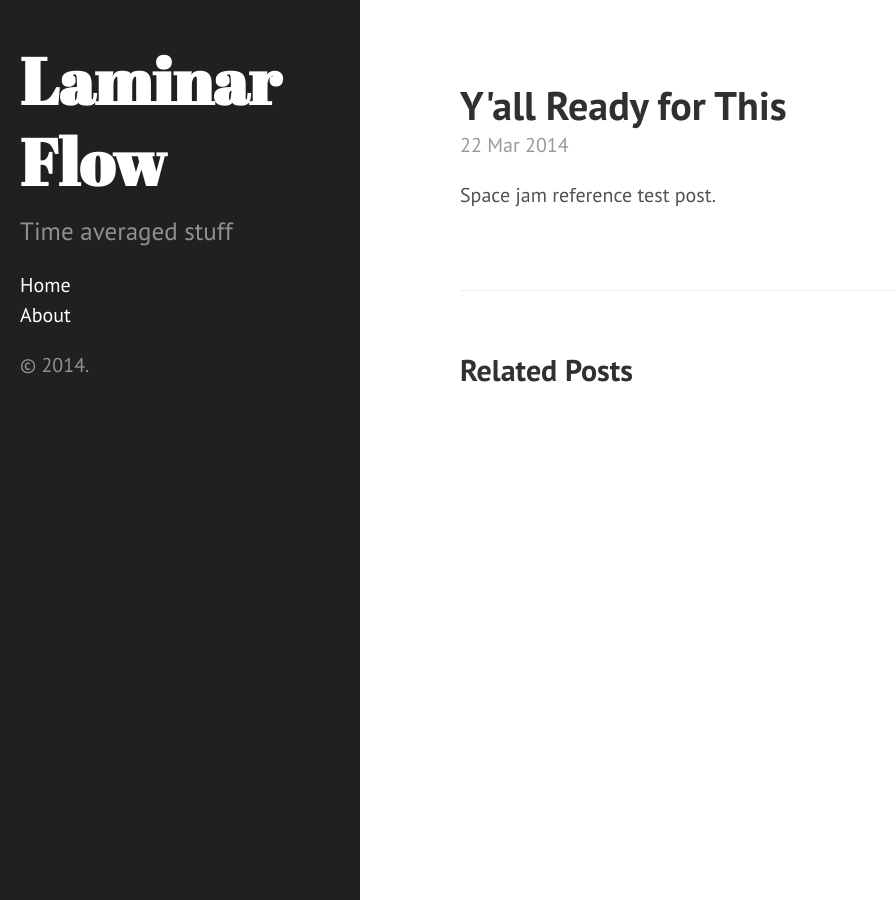
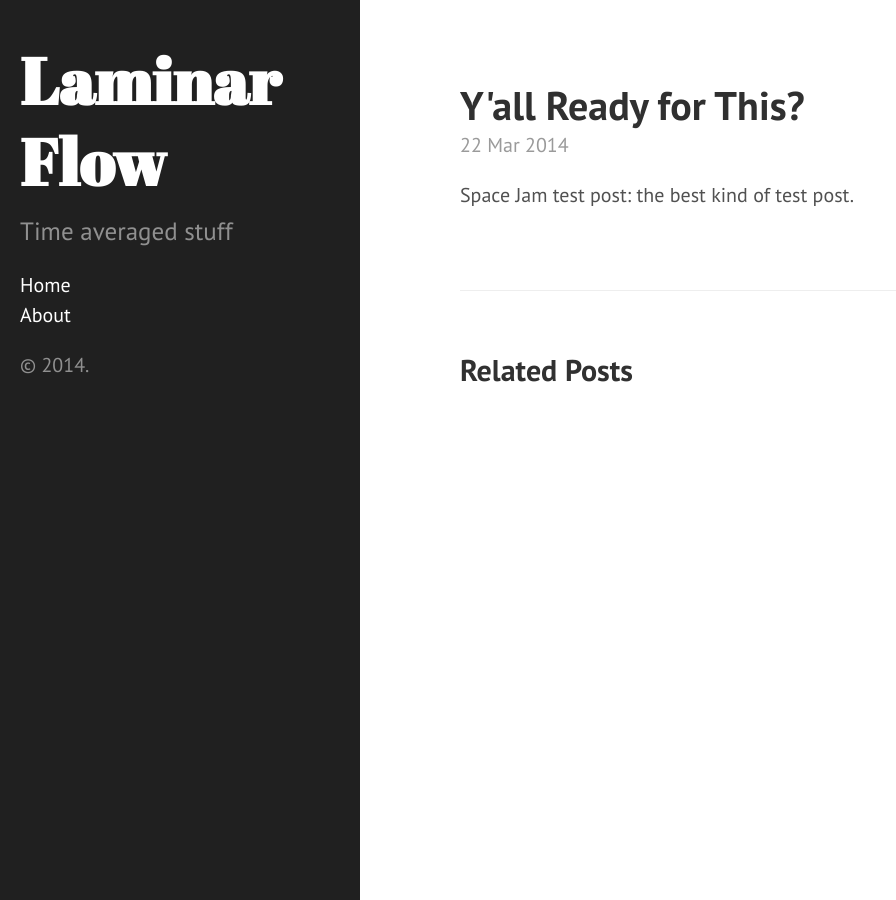
Before and after one commit to nmcintosh/nmcintosh.github.io, a Jekyll site: the page built from _posts/2014-03-22-An-Excellent-Start.md, in a window 1280 px wide. Shown: the whole page, without its empty margins (0-896 px from the left). Built offline with Jekyll 4.4.1, drawn with Linux system fonts in a browser that asks for light colours.

Commit message:
nicer test

```diff
--- a/_posts/2014-03-22-An-Excellent-Start.md
+++ b/_posts/2014-03-22-An-Excellent-Start.md
@@ -1,6 +1,6 @@
 ---
 layout: post
-title: Y'all Ready for This
+title: Y'all Ready for This?
 ---
 
-Space jam reference test post.
+Space Jam test post: the best kind of test post.
```
